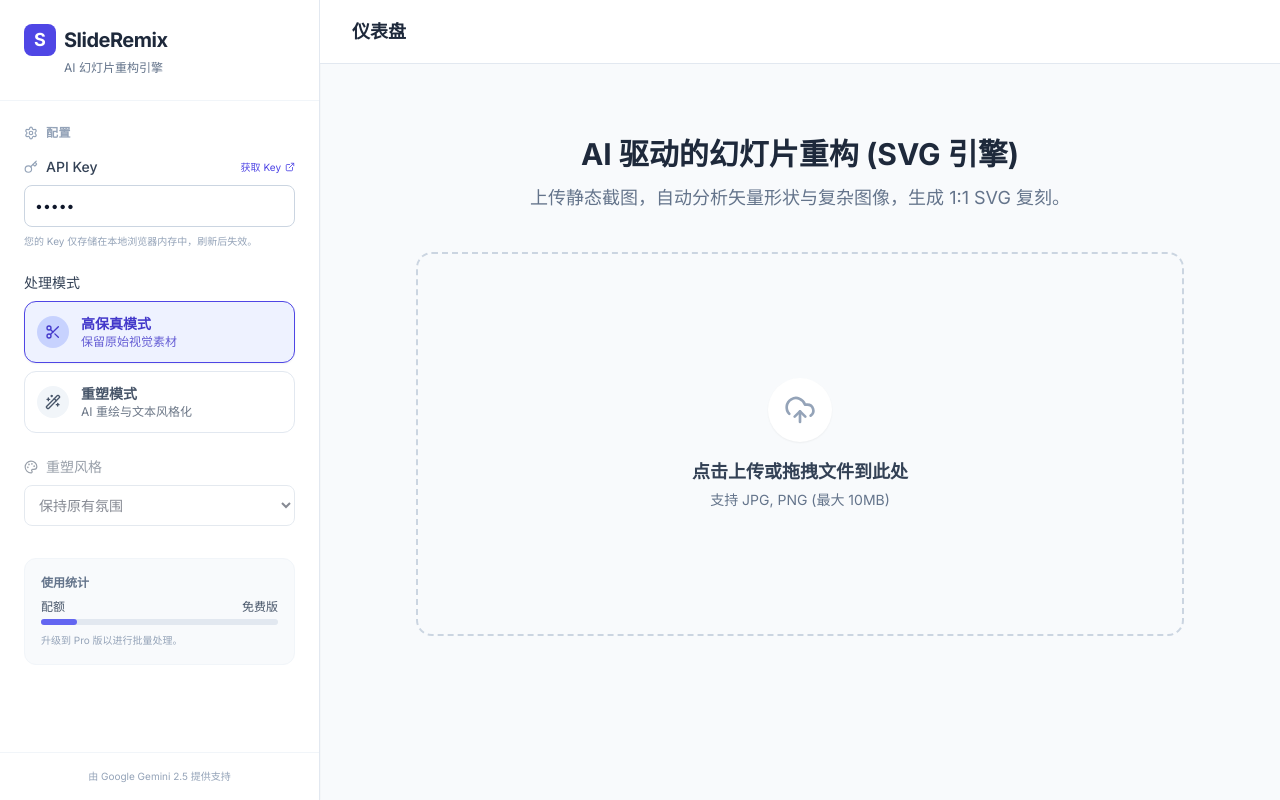
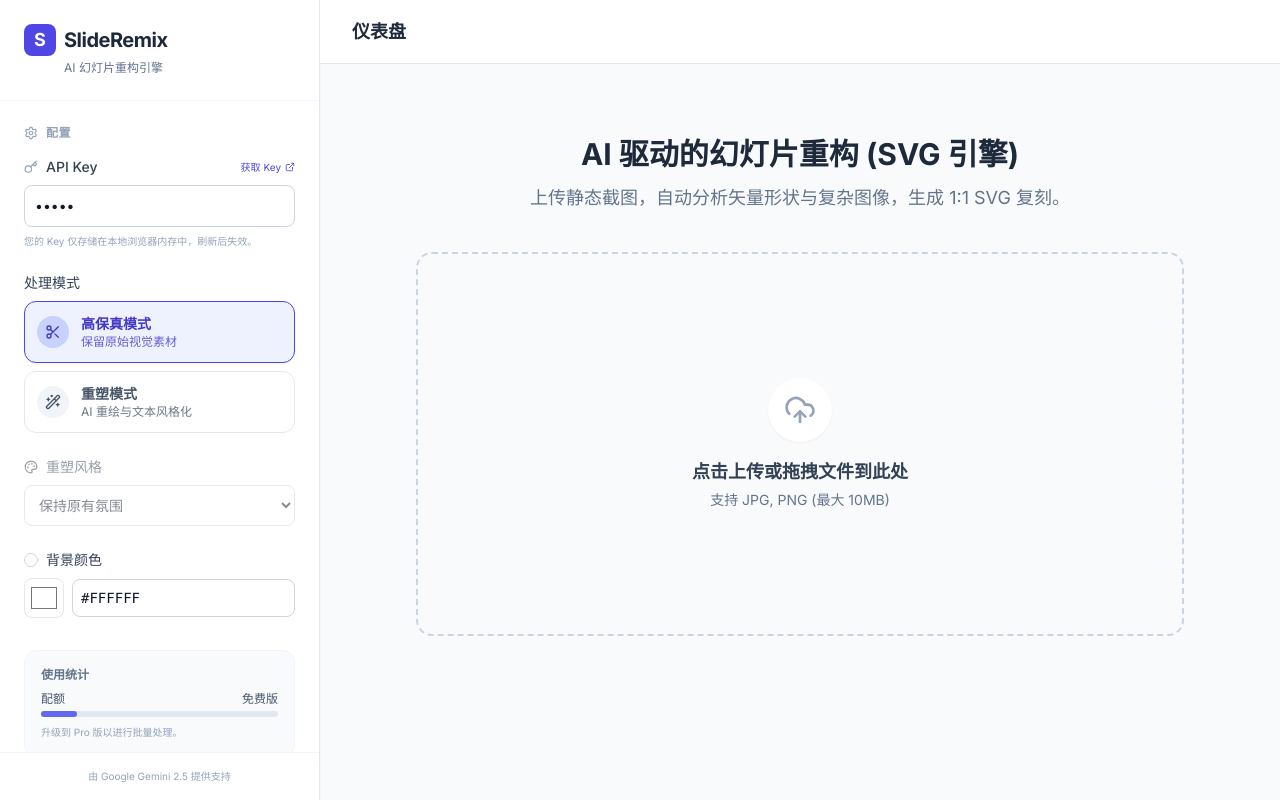
Before and after one commit to gifted-professor/slideremix, a React (Vite) app: page / in a window 1280 px wide. Built offline with nearby package versions, Linux system fonts and the light colour scheme; no server answers.

Commit message:
feat: Add slide background color customization
1. Added background color picker to Sidebar.\n2. Implemented real-time background color updates in SlideRenderer.\n3. Ensured custom background color is preserved in PPTX export.

```diff
--- a/App.tsx
+++ b/App.tsx
@@ -170,6 +170,17 @@ const App: React.FC = () => {
     }
   };
 
+  const handleBackgroundChange = (color: string) => {
+    if (!result) return;
+    setResult({
+      ...result,
+      slide_meta: {
+        ...result.slide_meta,
+        background_color: color
+      }
+    });
+  };
+
   const handleConvertAllToImage = async () => {
     if (!result) return;
 
@@ -306,6 +317,8 @@ const App: React.FC = () => {
         setVisualStyle={setVisualStyle}
         apiKey={apiKey}
         setApiKey={setApiKey}
+        backgroundColor={result?.slide_meta.background_color || '#ffffff'}
+        onBackgroundColorChange={handleBackgroundChange}
       />
 
       <main className="flex-1 flex flex-col h-full overflow-hidden relative">
--- a/components/Sidebar.tsx
+++ b/components/Sidebar.tsx
@@ -9,9 +9,20 @@ interface SidebarProps {
   setVisualStyle: (style: VisualStyle) => void;
   apiKey: string;
   setApiKey: (key: string) => void;
+  backgroundColor?: string;
+  onBackgroundColorChange?: (color: string) => void;
 }
 
-const Sidebar: React.FC<SidebarProps> = ({ mode, setMode, visualStyle, setVisualStyle, apiKey, setApiKey }) => {
+const Sidebar: React.FC<SidebarProps> = ({
+  mode,
+  setMode,
+  visualStyle,
+  setVisualStyle,
+  apiKey,
+  setApiKey,
+  backgroundColor,
+  onBackgroundColorChange
+}) => {
   return (
     <aside className="w-80 bg-white border-r border-slate-200 h-screen flex flex-col shadow-sm z-10">
       <div className="p-6 border-b border-slate-100">
@@ -113,6 +124,30 @@ const Sidebar: React.FC<SidebarProps> = ({ mode, setMode, visualStyle, setVisual
               <option value="hand_drawn">创意手绘</option>
             </select>
           </div>
+
+          {/* Background Color Picker */}
+          {onBackgroundColorChange && (
+            <div className="mt-6">
+              <label className="block text-sm font-medium text-slate-700 mb-2 flex items-center gap-2">
+                <div className="w-3.5 h-3.5 rounded-full border border-slate-300" style={{ backgroundColor: backgroundColor || '#ffffff' }}></div>
+                背景颜色
+              </label>
+              <div className="flex items-center gap-2">
+                 <input
+                   type="color"
+                   value={backgroundColor || '#ffffff'}
+                   onChange={(e) => onBackgroundColorChange(e.target.value)}
+                   className="w-10 h-10 p-1 bg-white border border-slate-200 rounded-lg cursor-pointer"
+                 />
+                 <input
+                   type="text"
+                   value={backgroundColor || '#ffffff'}
+                   onChange={(e) => onBackgroundColorChange(e.target.value)}
+                   className="flex-1 p-2 rounded-lg border border-slate-300 bg-white text-sm focus:ring-2 focus:ring-indigo-500 focus:border-indigo-500 outline-none font-mono uppercase"
+                 />
+              </div>
+            </div>
+          )}
         </div>
 
         <div className="p-4 bg-slate-50 rounded-xl border border-slate-100">
```
